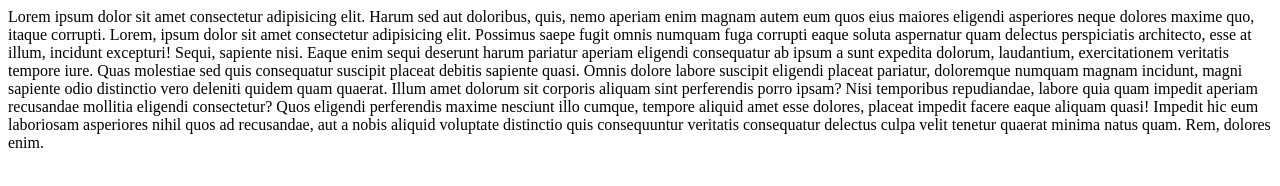
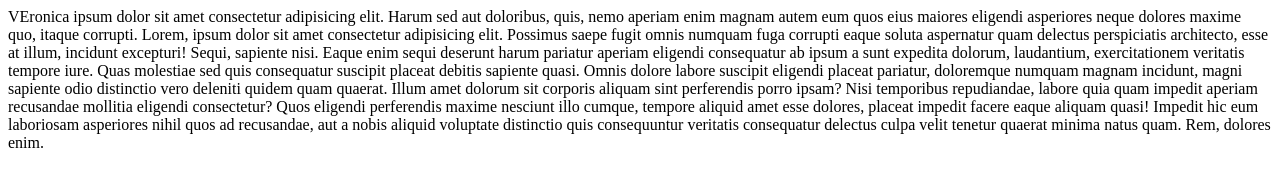
Before and after one commit to vlino2015/learningGit2, a plain HTML site: page index.html in a window 1280 px wide. Drawn offline with Linux system fonts and the light colour scheme.

Commit message:
first name in place of lorem

```diff
--- a/index.html
+++ b/index.html
@@ -10,7 +10,7 @@
 
 <body>
 
-    Lorem ipsum dolor sit amet consectetur adipisicing elit. Harum sed aut doloribus, quis, nemo aperiam enim magnam autem eum quos eius maiores eligendi asperiores neque dolores maxime quo, itaque corrupti.
+    VEronica ipsum dolor sit amet consectetur adipisicing elit. Harum sed aut doloribus, quis, nemo aperiam enim magnam autem eum quos eius maiores eligendi asperiores neque dolores maxime quo, itaque corrupti.
 
     Lorem, ipsum dolor sit amet consectetur adipisicing elit. Possimus saepe fugit omnis numquam fuga corrupti eaque soluta aspernatur quam delectus perspiciatis architecto, esse at illum, incidunt excepturi! Sequi, sapiente nisi.
     Eaque enim sequi deserunt harum pariatur aperiam eligendi consequatur ab ipsum a sunt expedita dolorum, laudantium, exercitationem veritatis tempore iure. Quas molestiae sed quis consequatur suscipit placeat debitis sapiente quasi.
```
